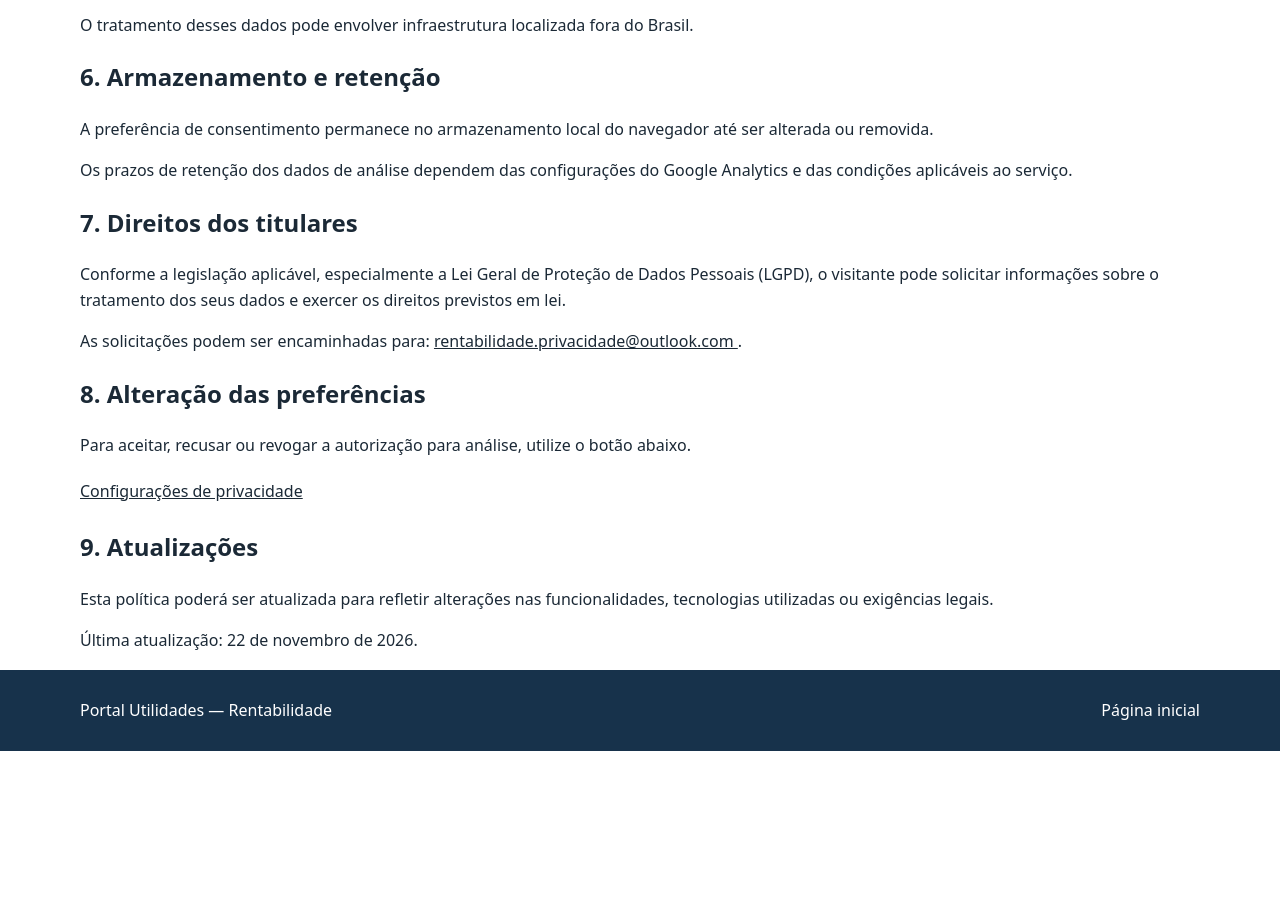
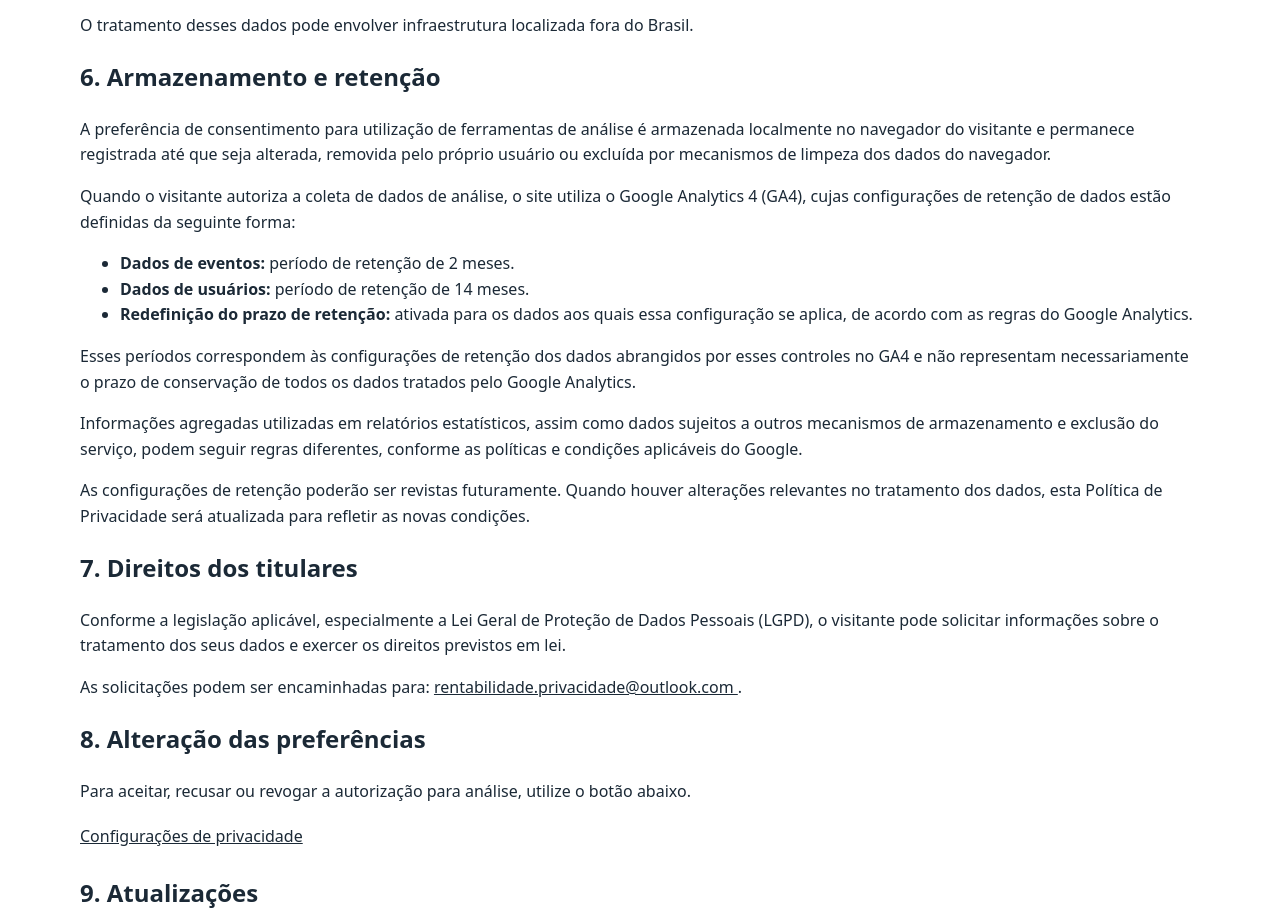
Before and after one commit to rentabilidadedev/portal-utilidades, a website: page public/privacidade.html in a window 1280 px wide. Shown: the part 952-1867 px from the top of the page. Before the commit the page ends 1703 px from the top, so only its background shows below. Drawn offline with Linux system fonts and the light colour scheme.

Commit message:
docs: detalha retencao de dados na politica de privacidade

```diff
--- a/public/privacidade.html
+++ b/public/privacidade.html
@@ -98,14 +98,38 @@
         <section>
             <h2>6. Armazenamento e retenção</h2>
             <p>
-                A preferência de consentimento permanece no
-                armazenamento local do navegador até ser
-                alterada ou removida.
+                A preferência de consentimento para utilização de ferramentas de análise
+                é armazenada localmente no navegador do visitante e permanece registrada
+                até que seja alterada, removida pelo próprio usuário ou excluída por
+                mecanismos de limpeza dos dados do navegador.
             </p>
             <p>
-                Os prazos de retenção dos dados de análise
-                dependem das configurações do Google Analytics
-                e das condições aplicáveis ao serviço.
+                Quando o visitante autoriza a coleta de dados de análise, o site utiliza
+                o Google Analytics 4 (GA4), cujas configurações de retenção de dados
+                estão definidas da seguinte forma:
+            </p>
+            <ul>
+                <li><strong>Dados de eventos:</strong> período de retenção de 2 meses.</li>
+                <li><strong>Dados de usuários:</strong> período de retenção de 14 meses.</li>
+                <li><strong>Redefinição do prazo de retenção:</strong> ativada para os dados
+                    aos quais essa configuração se aplica, de acordo com as regras do
+                    Google Analytics.</li>
+            </ul>
+            <p>
+                Esses períodos correspondem às configurações de retenção dos dados
+                abrangidos por esses controles no GA4 e não representam necessariamente
+                o prazo de conservação de todos os dados tratados pelo Google Analytics.
+            </p>
+            <p>
+                Informações agregadas utilizadas em relatórios estatísticos, assim como
+                dados sujeitos a outros mecanismos de armazenamento e exclusão do serviço,
+                podem seguir regras diferentes, conforme as políticas e condições
+                aplicáveis do Google.
+            </p>
+            <p>
+                As configurações de retenção poderão ser revistas futuramente.
+                Quando houver alterações relevantes no tratamento dos dados, esta
+                Política de Privacidade será atualizada para refletir as novas condições.
             </p>
         </section>
 
```
